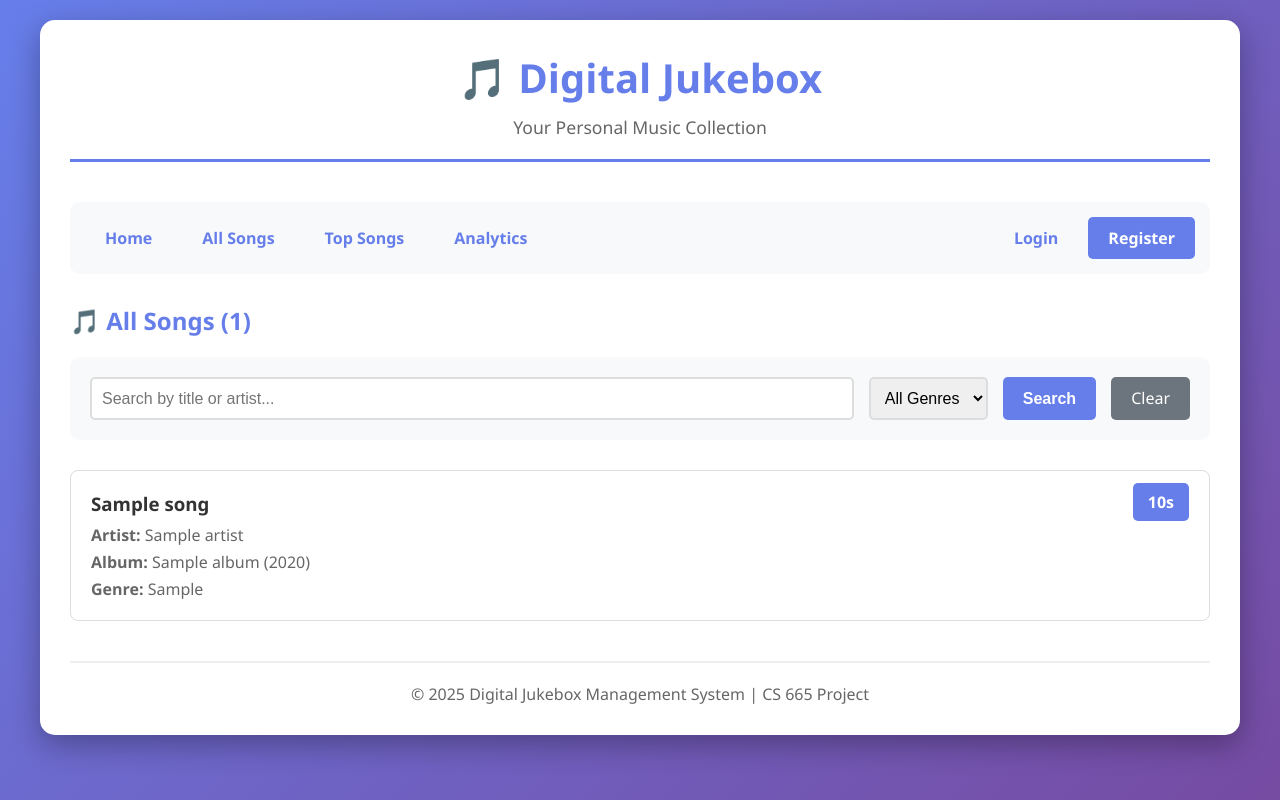
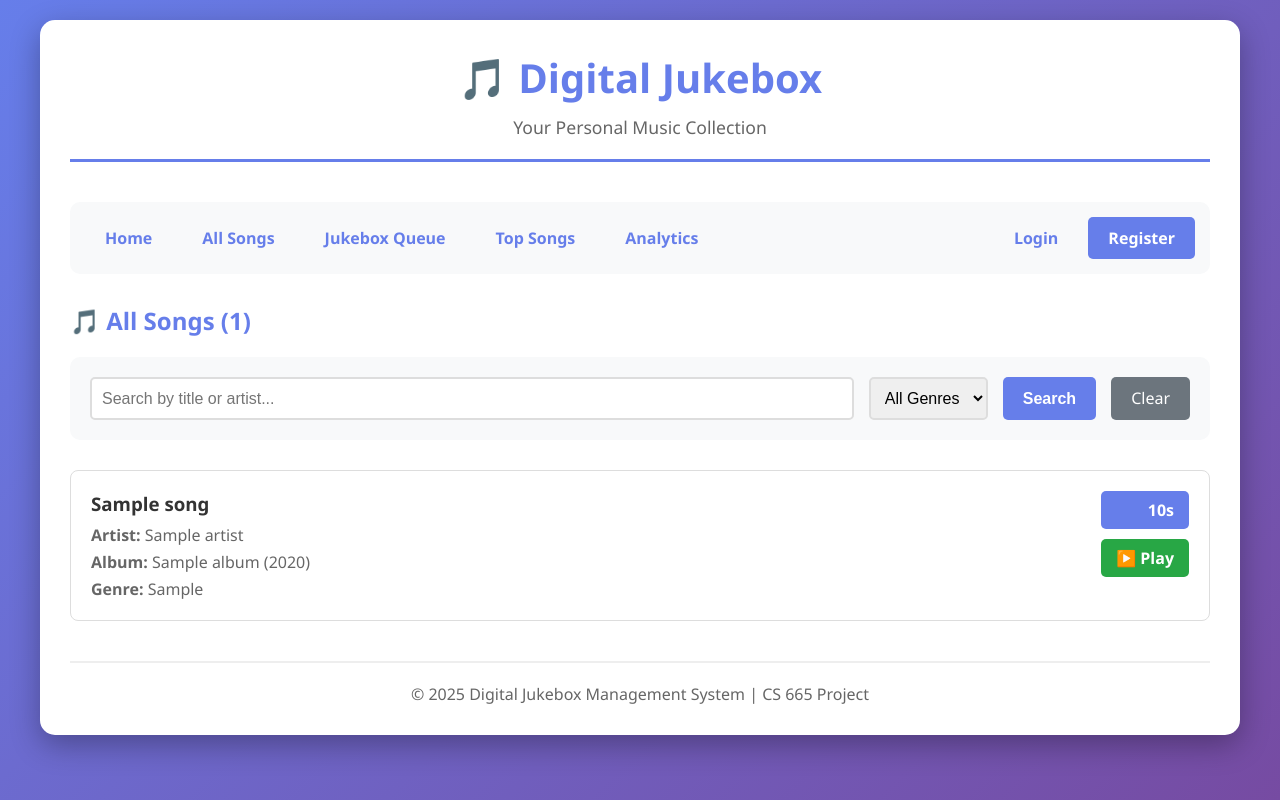
Before and after one commit to soundaryasenthil02/digital-jukebox-system, a Django app: page /songs/ in a window 1280 px wide. Run offline with Django 5.2, Linux system fonts and the light colour scheme; tables that the repository leaves empty hold one stand-in row (values such as "Sample post").

Commit message:
feat: add play functionality to song browsing pages

```diff
--- a/music/templates/music/base.html
+++ b/music/templates/music/base.html
@@ -175,6 +175,7 @@
             <div class="nav-left">
                 <a href="{% url 'music:home' %}">Home</a>
                 <a href="{% url 'music:song_list' %}">All Songs</a>
+                <a href="{% url 'music:jukebox_queue' %}">Jukebox Queue</a>
                 <a href="{% url 'music:top_songs' %}">Top Songs</a>
                 <a href="{% url 'music:analytics' %}">Analytics</a>
                 {% if user.is_authenticated %}
--- a/music/templates/music/song_list.html
+++ b/music/templates/music/song_list.html
@@ -46,10 +46,14 @@
                     <strong>Genre:</strong> {{ song.genre }}
                 </p>
             </div>
-            <div style="text-align: right;">
+            <div style="text-align: right; display: flex; flex-direction: column; gap: 10px;">
                 <span style="background: #667eea; color: white; padding: 8px 15px; border-radius: 5px; font-weight: bold;">
                     {{ song.duration }}s
                 </span>
+                <a href="{% url 'music:play_song' song.song_id %}"
+                   style="background: #28a745; color: white; padding: 8px 15px; border-radius: 5px; text-decoration: none; text-align: center; font-weight: bold;">
+                    ▶️ Play
+                </a>
             </div>
         </div>
     </div>
```
